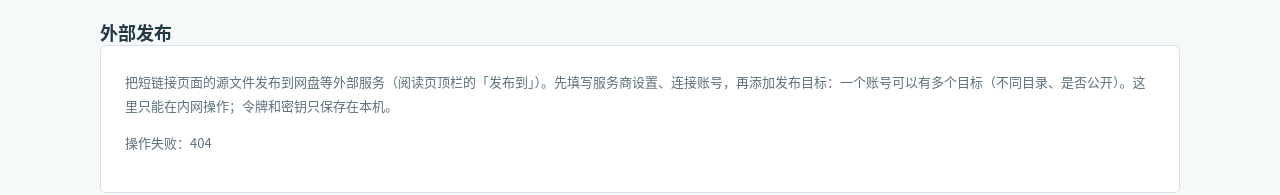
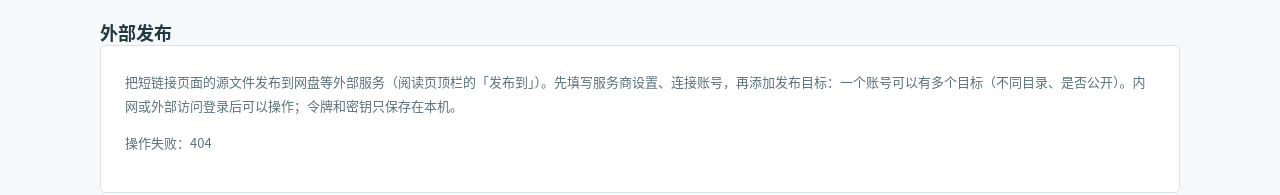
Before and after one commit to vinx-lab/vinx-docs, a plain HTML site: page assets/web/admin.html in a window 1280 px wide. Shown: the part 644-839 px from the top of the page. Drawn offline with Linux system fonts and the light colour scheme; no server answers.

Commit message:
后台外部发布说明：内网或外部访问登录后可以操作

```diff
--- a/assets/web/admin.html
+++ b/assets/web/admin.html
@@ -92,7 +92,7 @@
     <section id="share" class="hub-section" aria-labelledby="share-heading">
       <div class="section-head"><h2 id="share-heading">外部发布</h2></div>
       <div class="admin-card">
-        <p class="card-note">把短链接页面的源文件发布到网盘等外部服务（阅读页顶栏的「发布到」）。先填写服务商设置、连接账号，再添加发布目标：一个账号可以有多个目标（不同目录、是否公开）。这里只能在内网操作；令牌和密钥只保存在本机。</p>
+        <p class="card-note">把短链接页面的源文件发布到网盘等外部服务（阅读页顶栏的「发布到」）。先填写服务商设置、连接账号，再添加发布目标：一个账号可以有多个目标（不同目录、是否公开）。内网或外部访问登录后可以操作；令牌和密钥只保存在本机。</p>
         <div id="share-admin" aria-live="polite"><p class="card-note">正在加载…</p></div>
         <p id="share-status" class="manage-status card-status" role="status" aria-live="polite" hidden></p>
       </div>
```
